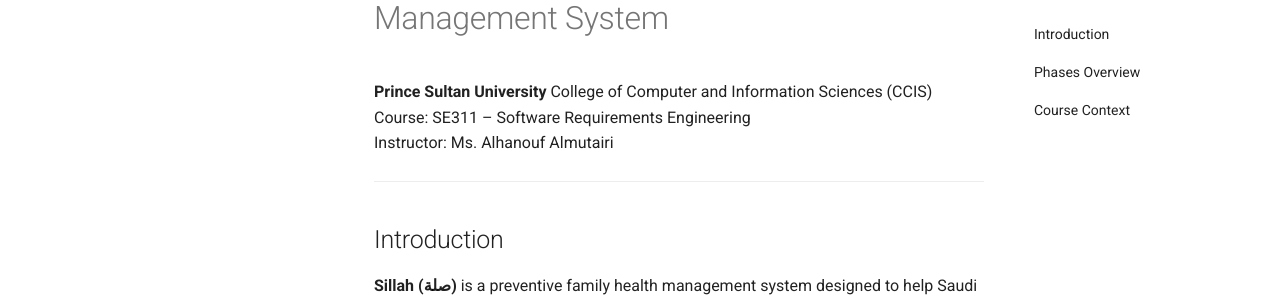
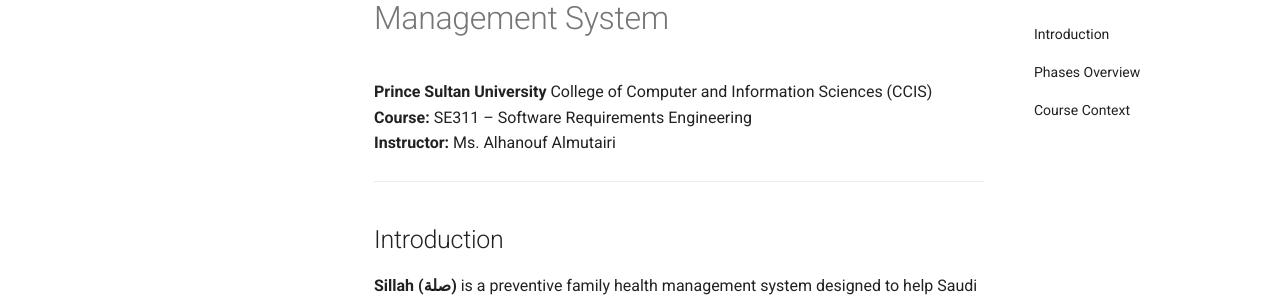
Before and after one commit to Shoug-Alomran/SE311-Software-Requirements-Analysis, an MkDocs documentation site: the page built from docs/index.md, in a window 1280 px wide and 900 px high. Shown: the part 193-493 px from the top of the window. Built offline with MkDocs 1.6.1 and Material for MkDocs 9.7.7, drawn with Linux system fonts in a browser that asks for light colours; some of the changed lines change nothing that is shown.

Commit message:
formatting

```diff
--- a/docs/index.md
+++ b/docs/index.md
@@ -2,8 +2,8 @@
 
 **Prince Sultan University**
 College of Computer and Information Sciences (CCIS)
-Course: SE311 – Software Requirements Engineering
-Instructor: Ms. Alhanouf Almutairi
+**Course:** SE311 – Software Requirements Engineering
+**Instructor:** Ms. Alhanouf Almutairi
 
 ---
 
```
